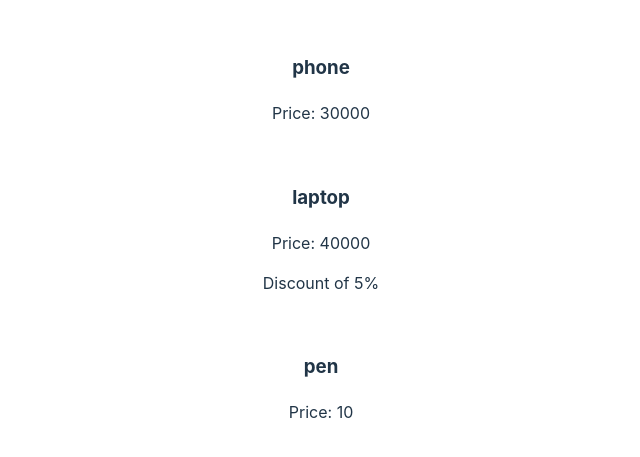
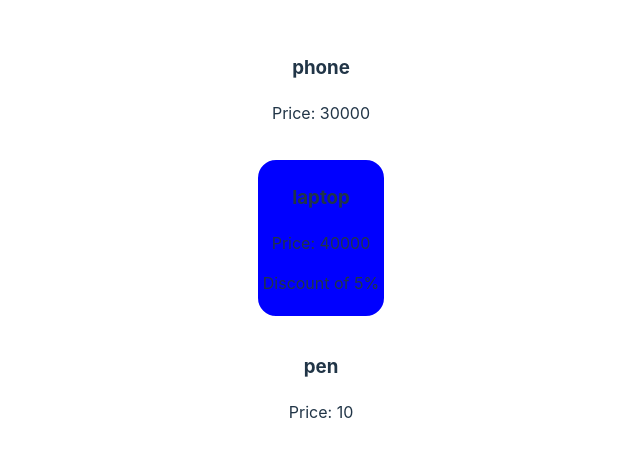
Before and after one commit to sarthaksharma27/First-React, a React (Vite) app: page / in a window 1280 px wide. Shown: the part 167-624 px from the top of the page, without its empty margins (319-959 px from the left). Built offline with nearby package versions, Linux system fonts and the light colour scheme.

Commit message:
Add dynamic color

```diff
--- a/src/Product.jsx
+++ b/src/Product.jsx
@@ -1,11 +1,13 @@
 import './Product.css';
 
 function Product({ title, price, features }) {
+    let isDiscount = price > 30000
+    let styles = {backgroundColor : isDiscount ? "blue" : ""}
   return (
-    <div className="Product">
+    <div className="Product" style={styles}>
       <h3>{title}</h3>
       <p>Price: {price}</p>
-      {price > 30000 ? <p>Discount of 5%</p> : null }
+      {isDiscount && <p>Discount of 5%</p> }
     </div>
   );
 }
```
